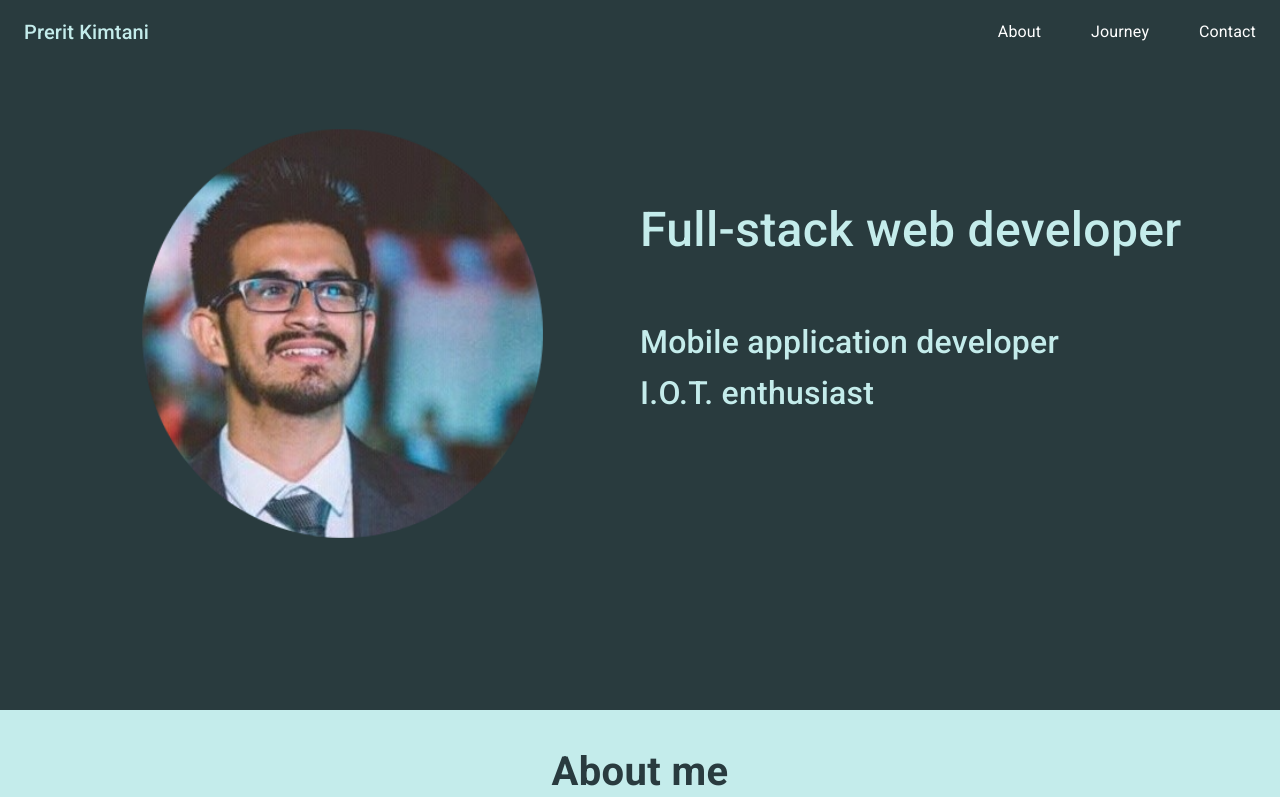
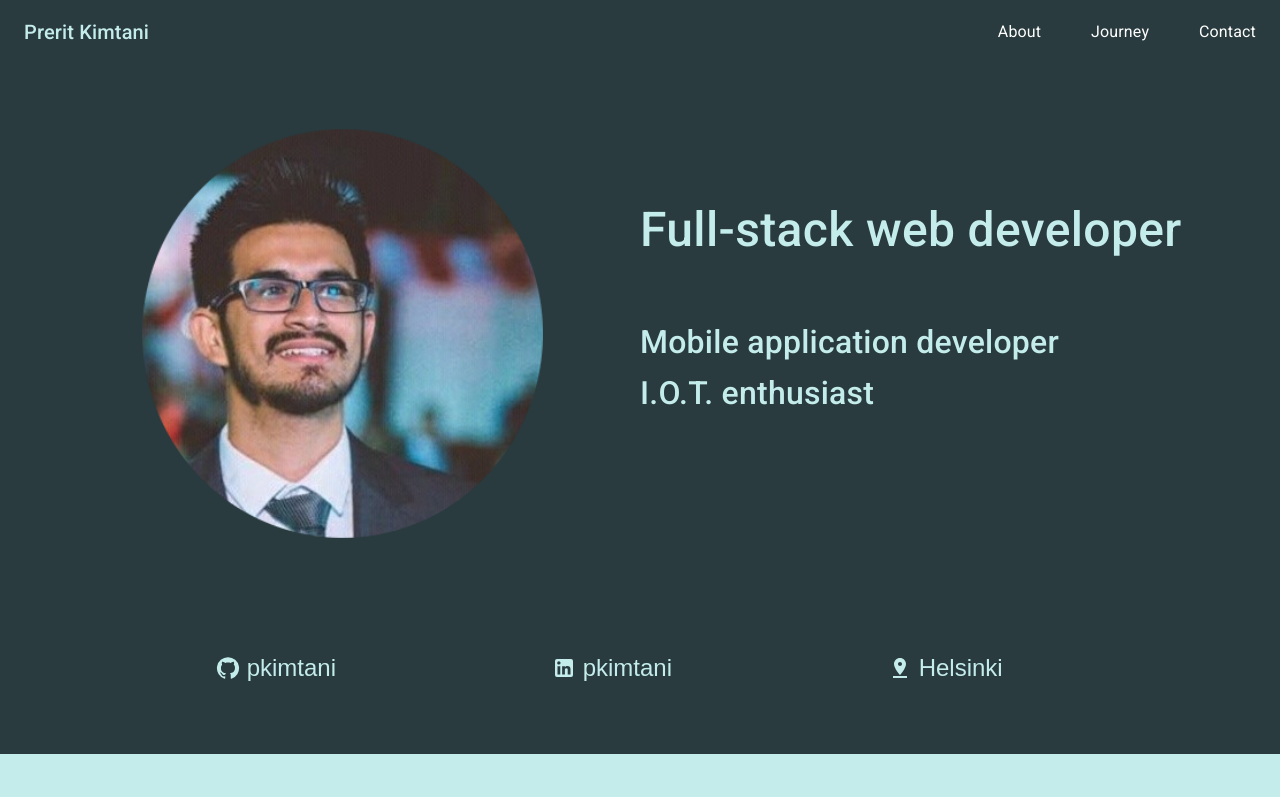
Before and after one commit to pkimtani/pkimtani.github.io, a React (Create React App) app: page / in a window 1280 px wide. Shown: the top 797 px of the page. Built offline with nearby package versions, Linux system fonts and the light colour scheme.

Commit message:
Add mui icons and finalise landing

```diff
--- a/package.json
+++ b/package.json
@@ -4,6 +4,7 @@
   "homepage": "https://pkimtani.github.io",
   "private": true,
   "dependencies": {
+    "@mui/icons-material": "^5.8.2",
     "@mui/material": "^5.7.0",
     "@mui/styled-engine-sc": "^5.7.0",
     "@testing-library/jest-dom": "^5.16.4",
--- a/src/Landing.style.tsx
+++ b/src/Landing.style.tsx
@@ -1,4 +1,4 @@
-import {Box, styled, Typography} from "@mui/material";
+import {Box, IconButton, styled, Typography} from "@mui/material";
 
 export const LandingDiv = styled(Box)`
   && {
@@ -10,6 +10,12 @@ export const BoxSpace = styled(Box)`
     && {
       margin: 1rem;
       padding: 1rem;
+    }
+`
+
+export const BoxMargin = styled(Box)`
+    && {
+      margin: 1rem;
     }
 `
 
@@ -51,3 +57,11 @@ export const IOTEnthusiastWrapper = styled(Typography)(({ theme }) => ({
         fontSize: "2rem",
     },
 }))
+
+export const GithubIconWrapper = styled(IconButton)(({ theme }) => ({
+    color: "#C4ECEB",
+    [theme.breakpoints.down('sm')]: {
+        fontSize: "1rem",
+        size: 'small'
+    },
+}))
--- a/src/Landing.tsx
+++ b/src/Landing.tsx
@@ -1,8 +1,10 @@
 import React from "react";
 import {CardMedia, Container, Grid, Stack, Toolbar} from "@mui/material";
+import {GitHub, LinkedIn, PinDrop} from "@mui/icons-material";
 import {
+    BoxMargin,
     BoxSpace,
-    FullStackDeveloperWrapper,
+    FullStackDeveloperWrapper, GithubIconWrapper,
     IOTEnthusiastWrapper,
     LandingDiv,
     MobileDeveloperWrapper,
@@ -33,6 +35,26 @@ export const Landing = () => {
                     </Stack>
                 </Grid>
             </Grid>
+            <BoxMargin  sx={{ display: { xs: 'block', sm: 'none' } }}/>
+            <Grid container sx={{ justifyContent: { xs: 'none', sm: 'space-evenly' } }}>
+                <Grid item xs={2} sm={2}>
+                    <GithubIconWrapper aria-label="github">
+                        <GitHub/>&nbsp;pkimtani
+                    </GithubIconWrapper>
+                </Grid>
+                <Grid item xs={2} sx={{ display: { xs: 'block', sm: 'none' } }}/>
+                <Grid item xs={2} sm={2}>
+                    <GithubIconWrapper aria-label="github">
+                        <LinkedIn/>&nbsp;pkimtani
+                    </GithubIconWrapper>
+                </Grid>
+                <Grid item xs={2} sx={{ display: { xs: 'block', sm: 'none' } }}/>
+                <Grid item xs={2} sm={2}>
+                    <GithubIconWrapper aria-label="github">
+                        <PinDrop/>&nbsp;Helsinki
+                    </GithubIconWrapper>
+                </Grid>
+            </Grid>
             <Toolbar/>
         </Container>
     </LandingDiv>
```
Also changed, not shown: 1 other file (tests, documents, lock files or other folders).
